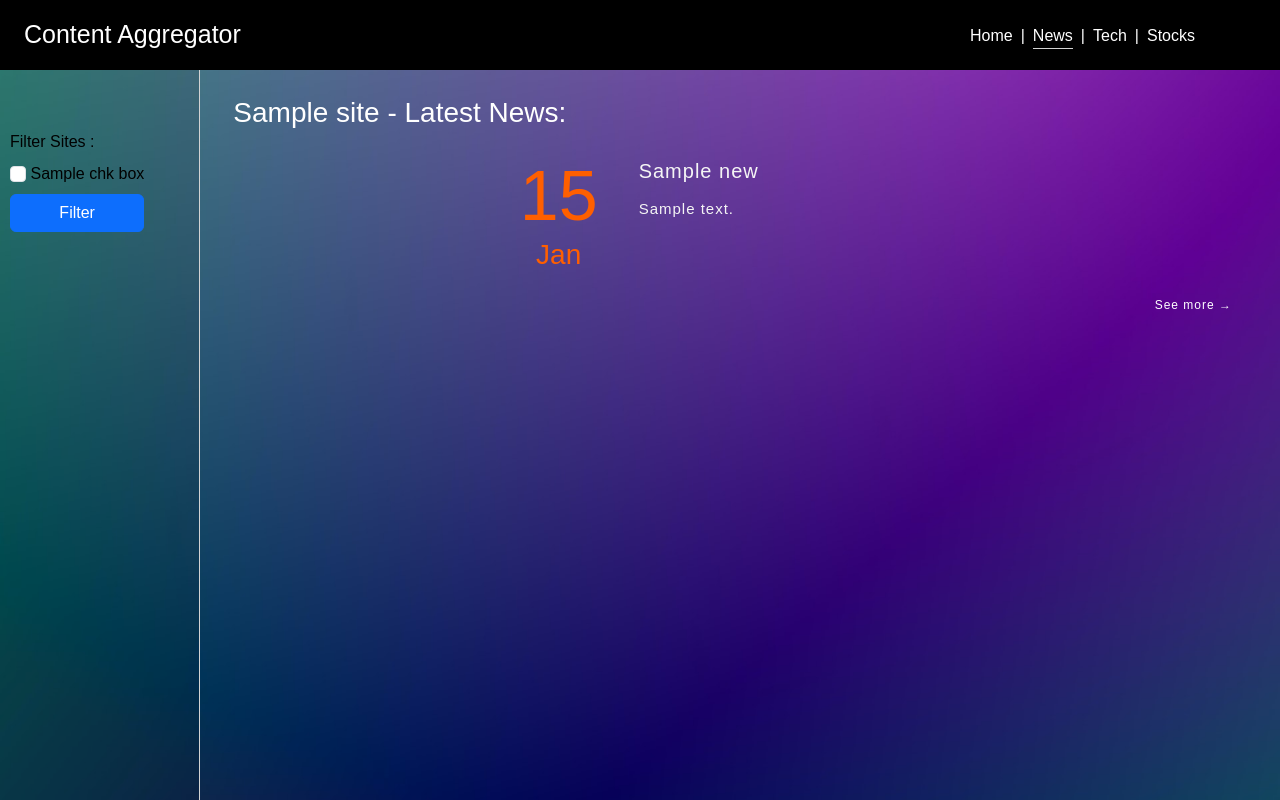
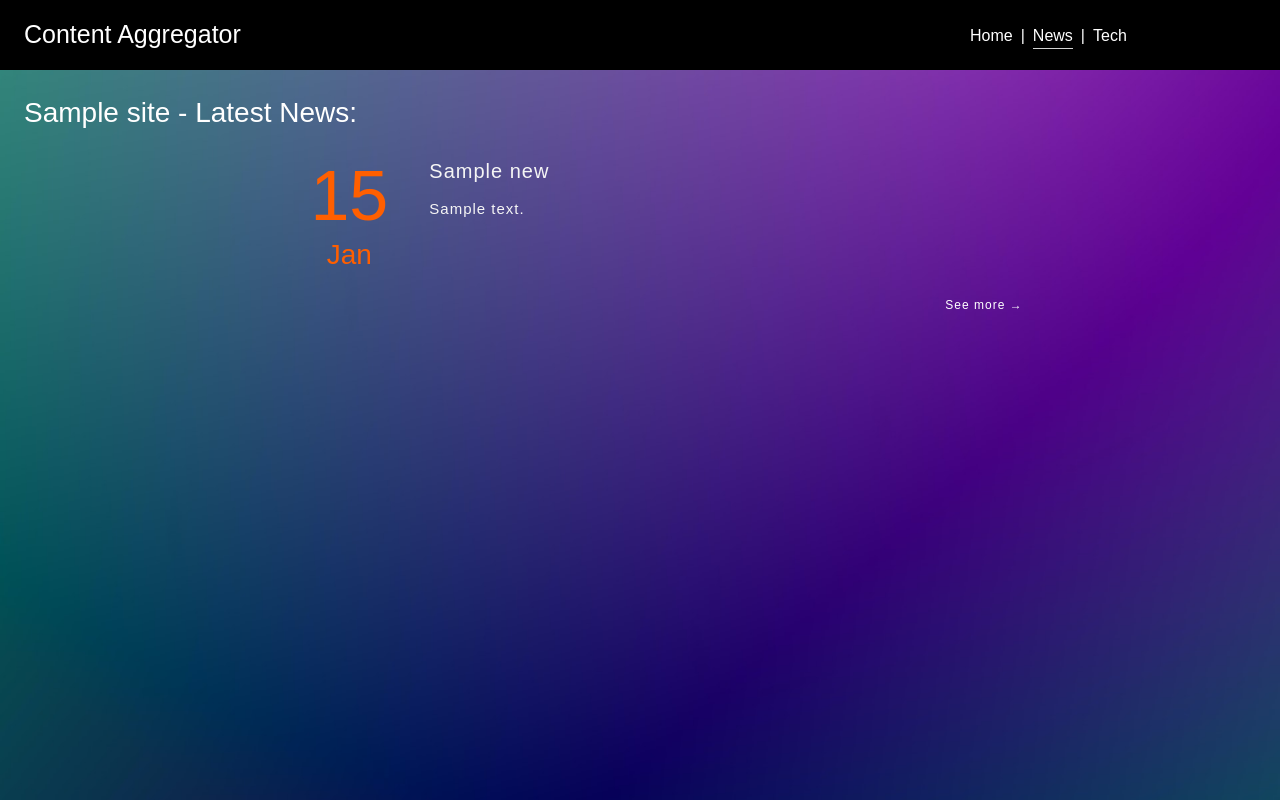
Before and after one commit to Aaryannn30/PYTHON_SEM_3, a Django app: template contentAggregator-main/news/templates/news.html in a window 1280 px wide. Run offline with Django 3.2, Linux system fonts and the light colour scheme; the template is opened without the code that fills it: most values are stand-ins (such as "Sample title", 1, 10 or a date in 2020).

Commit message:
Sec Change

```diff
--- a/contentAggregator-main/contentAggregator/templates/index.html
+++ b/contentAggregator-main/contentAggregator/templates/index.html
@@ -87,8 +87,6 @@
         <center>
             <a href="news/"><button class="btn btn-success ms-2 me-2">News</button></a>
             <a href="tech/"><button class="btn btn-success ms-2 me-2">Programming</button></a>
-            <!-- <a href="stocks/"><button class="btn btn-success ms-2 me-2">Stocks</button></a> -->
-            <a disabled title="API Unavailable"><button class="btn btn-success ms-2 me-2" disabled>Stocks</button></a>
         </center>
     </div>
     <script src="https://cdn.jsdelivr.net/npm/bootstrap@5.3.2/dist/js/bootstrap.bundle.min.js" integrity="sha384-C6RzsynM9kWDrMNeT87bh95OGNyZPhcTNXj1NW7RuBCsyN/o0jlpcV8Qyq46cDfL" crossorigin="anonymous"></script>
--- a/contentAggregator-main/news/templates/news.html
+++ b/contentAggregator-main/news/templates/news.html
@@ -50,17 +50,15 @@
             <div class="col-3 nav mt-3" style="float: right;">
                 <a href="/"><div class="ms-2 me-2 nav-item">Home</div></a> |
                 <a href="/news/"><div class="ms-2 me-2 nav-item active">News</div></a> |
-                <a href="/tech/"><div class="ms-2 me-2 nav-item">Tech</div></a> |
-                <!-- <a href="/stocks/"><div class="ms-2 me-2 nav-item">Stocks</div></a> -->
-                <a disabled title="API Unavailable"><div class="ms-2 me-2 nav-item">Stocks</div></a>
+                <a href="/tech/"><div class="ms-2 me-2 nav-item">Tech</div></a>
             </div>
         </div>
     </div>
 
     <div class="container-fluid row">
-        <div class="col-2">
+        <!-- <div class="col-2"> -->
             <!--Side Nav-->
-            <div class="sidenav">
+            <!-- <div class="sidenav">
                 <p class="side-head">Content Aggregator</p>
                 <form class="sidenav-form" action="" method="POST" style="position: absolute; margin-left: 10px; margin-top: 60px;">
                     {% csrf_token %}
@@ -75,8 +73,8 @@
                         <input type="submit" name="filter" class="btn btn-primary mt-2" value="Filter" style="width: 100%;">
                     </div>
                 </form>
-            </div>
-        </div>
+            </div> -->
+        <!-- </div> -->
 
 
 
```
